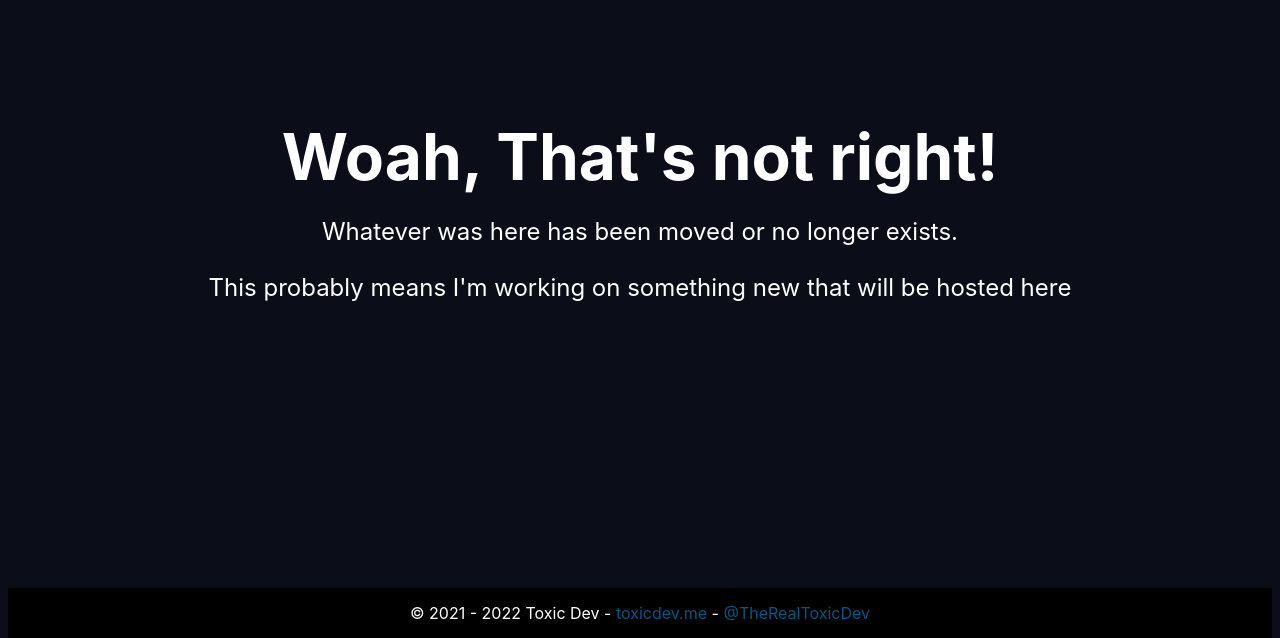
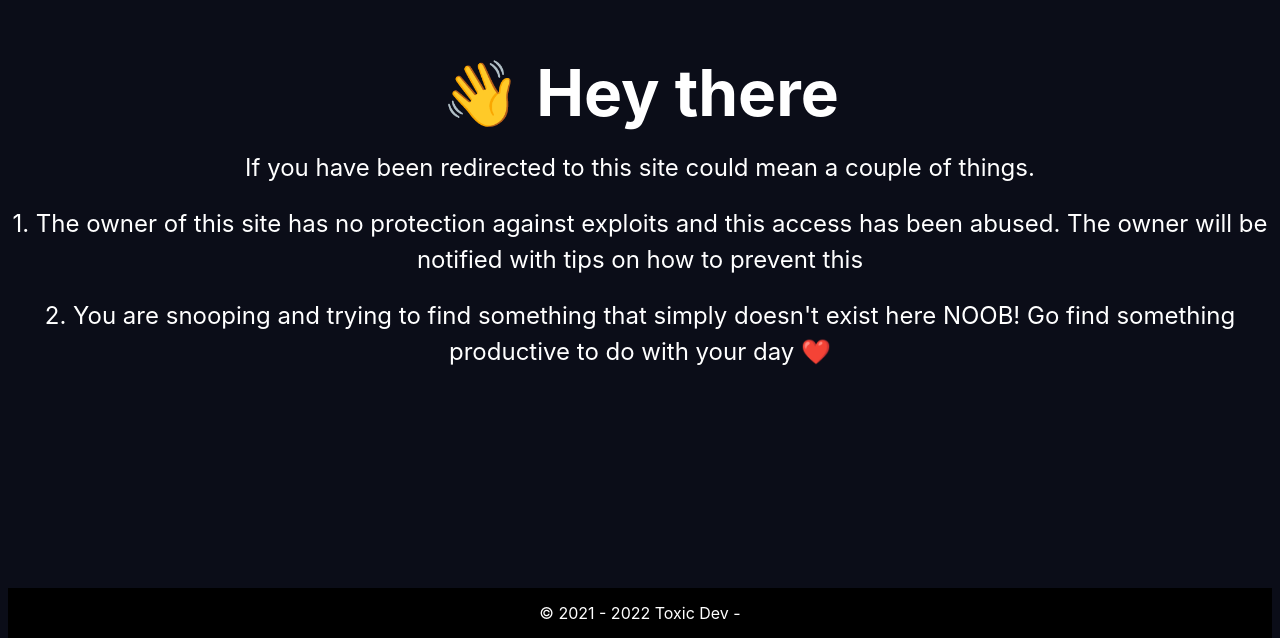
Before and after one commit to TheRealToxicDev/Parked-Apps-Page, a Next.js app: page / in a window 1280 px wide. Shown: the part 162-800 px from the top of the page. Built offline with nearby package versions, Linux system fonts and the light colour scheme.

Commit message:
Update index.tsx

```diff
--- a/pages/index.tsx
+++ b/pages/index.tsx
@@ -11,23 +11,22 @@ export default function Home() {
 
       <Main>
         <Title>
-          Woah, That's not right!
+          👋 Hey there
         </Title>
         <Description>
-          Whatever was here has been moved or no longer exists.
+          If you have been redirected to this site could mean a couple of things.
         </Description>
         <Description>
-          This probably means I'm working on something new that will be hosted here
+          1. The owner of this site has no protection against exploits and this access has been abused. The owner will be notified with tips on how to prevent this
+        </Description>
+        <Description>
+          2. You are snooping and trying to find something that simply doesn't exist here NOOB! Go find something productive to do with your day ❤️
         </Description>
       </Main>
 
       <Footer>
         <FooterText>
          © 2021 - 2022 Toxic Dev  -{" "}
-          <Website href="https://toxicdev.me">toxicdev.me</Website> -{" "}
-          <Twitter href="https://twitter.com/TheRealToxicDev">
-            @TheRealToxicDev
-          </Twitter>
         </FooterText>
       </Footer>
     </Container>
```
